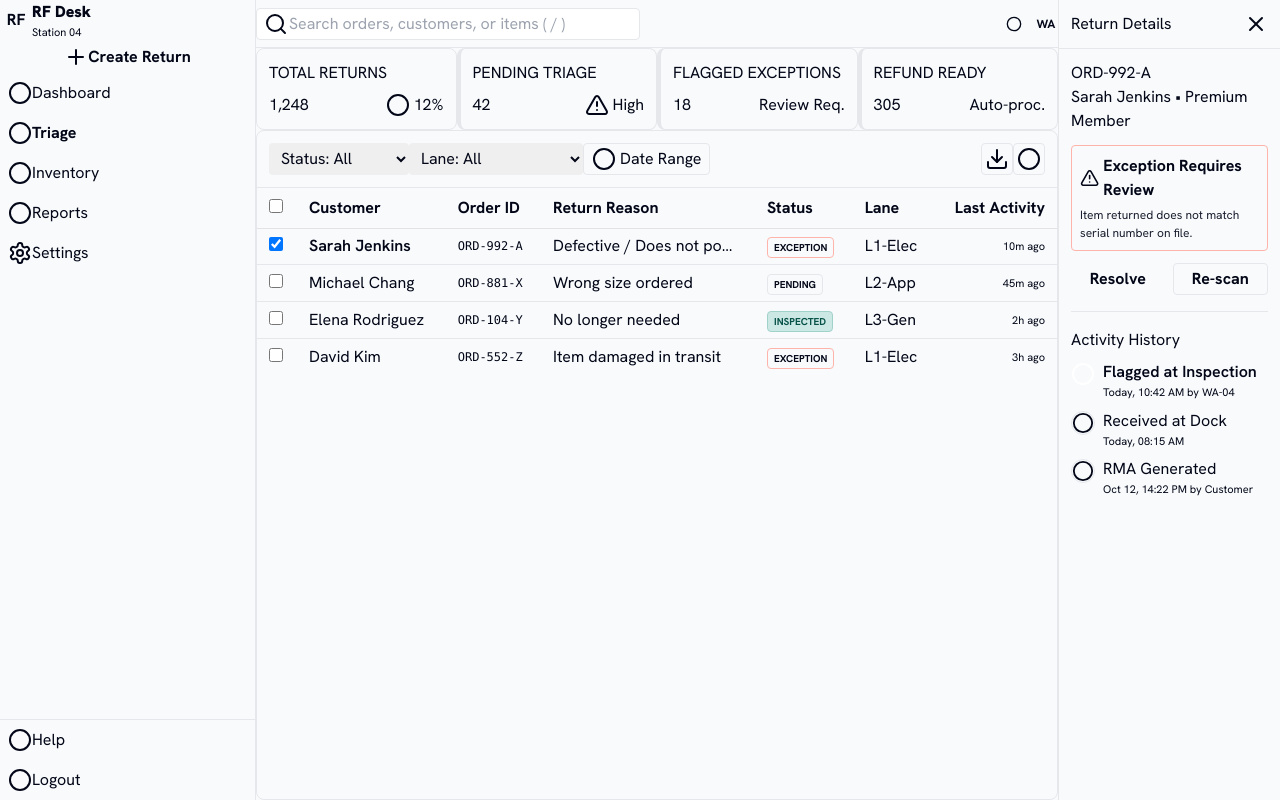
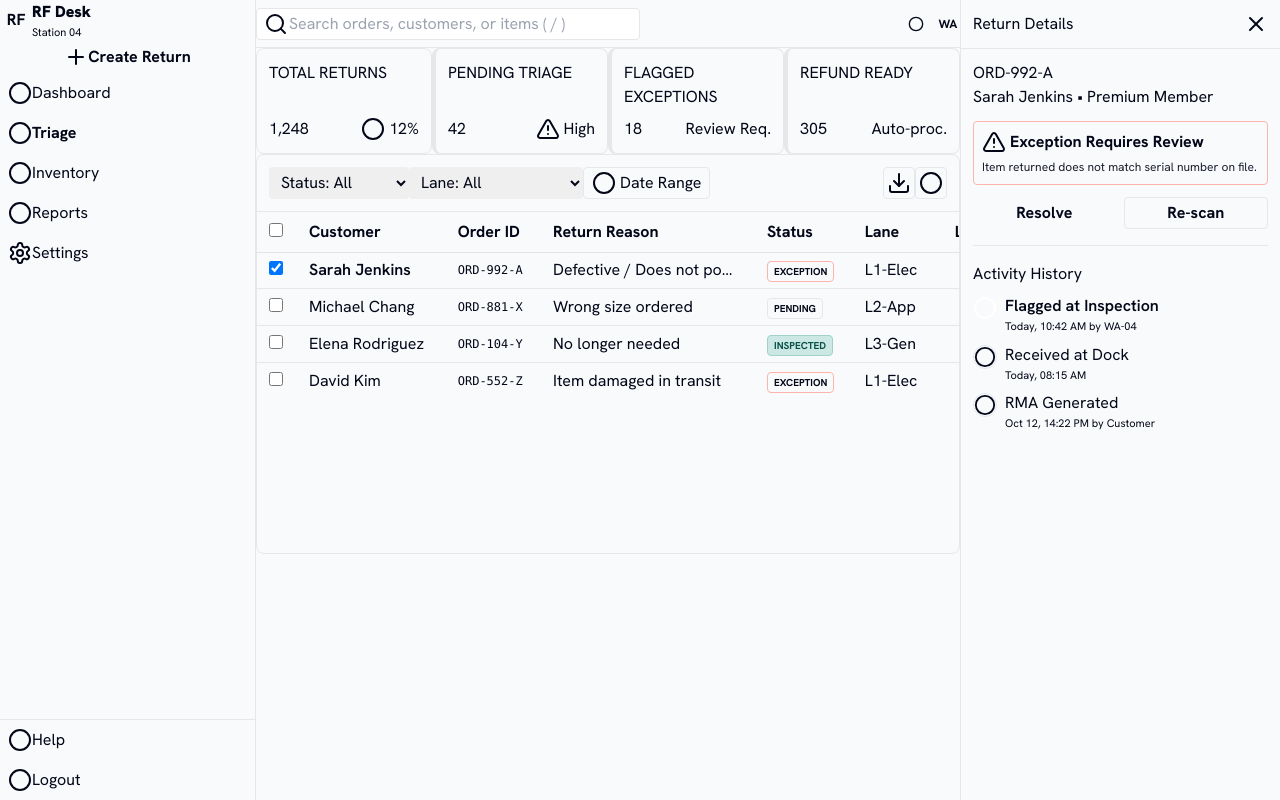
Before and after one commit to hikmetgulsesli/returnflow-desk-4cc4a207, a React (Vite) app: page / in a window 1280 px wide. Built offline with nearby package versions, Linux system fonts and the light colour scheme.

Commit message:
feat: US-002 - ReturnFlow Desk - Customer Operations - ReturnFlow Desk and Customer Editor - ReturnFlow D

```diff
--- a/src/App.tsx
+++ b/src/App.tsx
@@ -53,7 +53,7 @@ export default function App() {
   return (
     <div
       data-setfarm-root="returnflow-desk"
-      className="min-h-screen w-full flex bg-slate-50 text-slate-950"
+      className="min-h-screen w-full min-w-0 flex flex-col bg-slate-50 text-slate-950 overflow-x-hidden"
     >
       {screen}
     </div>
--- a/src/screens/CustomerOperationsReturnflowDesk.tsx
+++ b/src/screens/CustomerOperationsReturnflowDesk.tsx
@@ -29,7 +29,7 @@ export function CustomerOperationsReturnflowDesk({ actions }: CustomerOperations
       <Menu className="cursor-pointer active:opacity-80 hover:bg-surface-container-low transition-colors rounded p-1 text-[20px]" aria-hidden={true} focusable="false" />
       </div>
       </header>
-      <div className="flex flex-1 overflow-hidden">
+      <div className="flex flex-1 min-w-0 overflow-hidden">
       {/* SideNavBar (Desktop) */}
       <nav className="hidden md:flex flex-col h-full p-unit gap-stack-compact bg-surface-container-low text-primary font-body-sm text-body-sm h-screen w-64 fixed left-0 top-0 z-40 border-r border-outline-variant flat no shadows transition-colors duration-150 ease-in-out">
       <div className="flex items-center gap-stack-compact p-gutter mb-stack-compact">
@@ -77,7 +77,7 @@ export function CustomerOperationsReturnflowDesk({ actions }: CustomerOperations
       </div>
       </nav>
       {/* Main Content Area */}
-      <main className="flex-1 md:ml-64 flex flex-col h-full bg-surface-bright">
+      <main className="flex-1 min-w-0 w-full md:ml-64 xl:mr-[320px] flex flex-col h-full bg-surface-bright">
       {/* Desktop Top Search Bar / Global Actions */}
       <div className="hidden md:flex justify-between items-center h-12 px-margin-page border-b border-outline-variant bg-surface">
       <div className="relative w-96">
@@ -92,7 +92,7 @@ export function CustomerOperationsReturnflowDesk({ actions }: CustomerOperations
       </div>
       </div>
       {/* Dashboard Content Scrollable Area */}
-      <div className="flex-1 overflow-auto p-gutter md:p-margin-page flex flex-col gap-margin-page">
+      <div className="flex-1 min-w-0 overflow-auto p-gutter md:p-margin-page flex flex-col gap-margin-page">
       {/* Metrics Header */}
       <section className="grid grid-cols-2 md:grid-cols-4 gap-gutter">
       {/* Metric 1 */}
@@ -129,7 +129,7 @@ export function CustomerOperationsReturnflowDesk({ actions }: CustomerOperations
       </div>
       </section>
       {/* Data Table Section */}
-      <section className="flex-1 flex flex-col bg-surface-container-lowest border border-outline-variant rounded-lg overflow-hidden min-h-[400px]">
+      <section className="flex-1 min-w-0 flex flex-col bg-surface-container-lowest border border-outline-variant rounded-lg overflow-hidden min-h-[400px]">
       {/* Table Toolbar */}
       <div className="p-3 border-b border-outline-variant flex flex-col sm:flex-row justify-between items-start sm:items-center gap-stack-compact bg-surface-container-low">
       <div className="flex items-center gap-stack-compact flex-wrap">
@@ -246,7 +246,7 @@ export function CustomerOperationsReturnflowDesk({ actions }: CustomerOperations
       </div>
       </main>
       {/* Preview Drawer (Visible based on selection) */}
-      <aside className="hidden xl:flex flex-col w-[320px] bg-surface-container-lowest border-l border-outline-variant h-full">
+      <aside className="hidden xl:flex fixed right-0 top-0 z-30 flex-col w-[320px] bg-surface-container-lowest border-l border-outline-variant h-screen">
       <div className="p-3 border-b border-outline-variant flex justify-between items-center bg-surface-container-low">
       <span className="font-headline-sm text-headline-sm text-on-surface">Return Details</span>
       <button className="text-on-surface-variant hover:text-on-surface" type="button" data-action-id="close-5" onClick={actions?.["close-5"]}>
```
